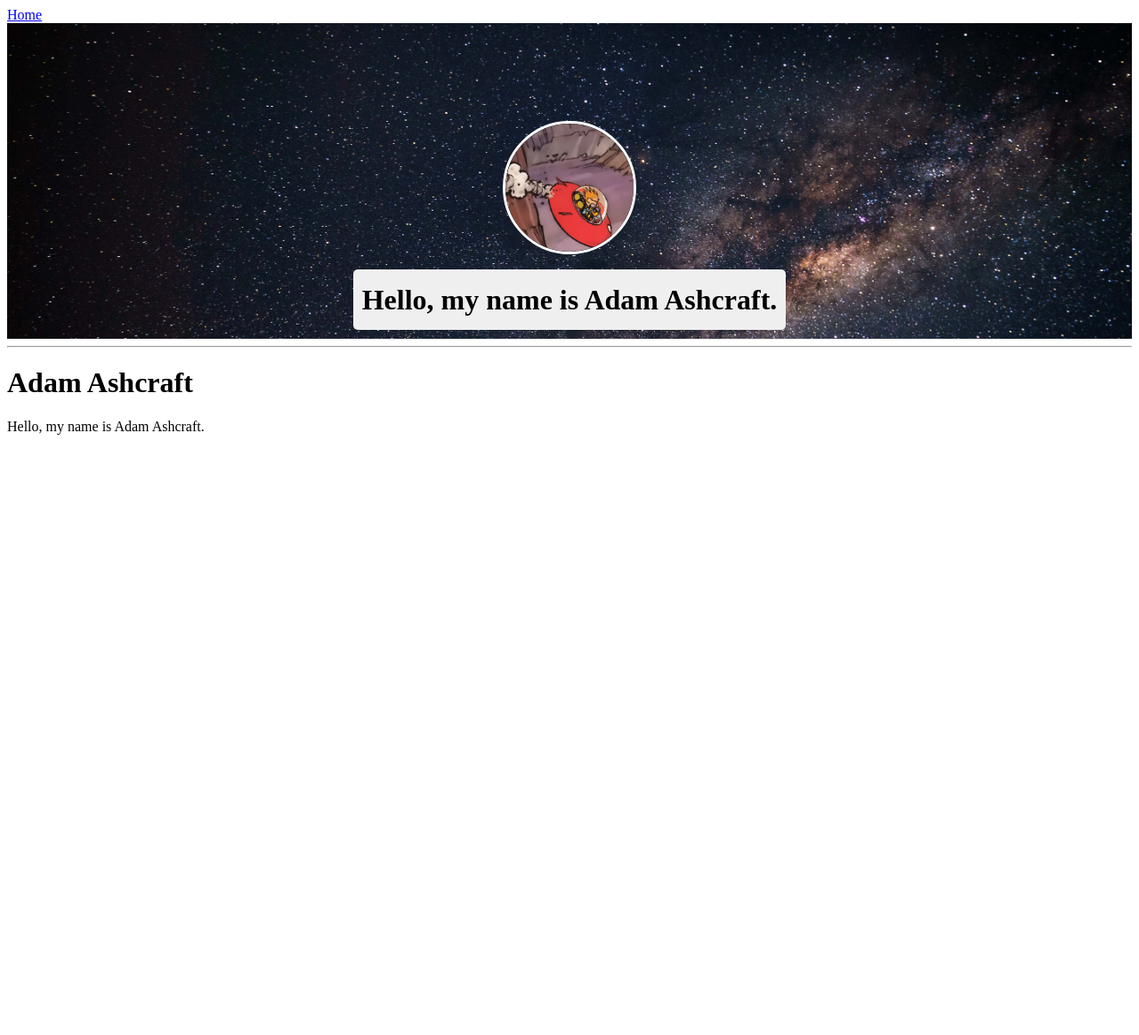
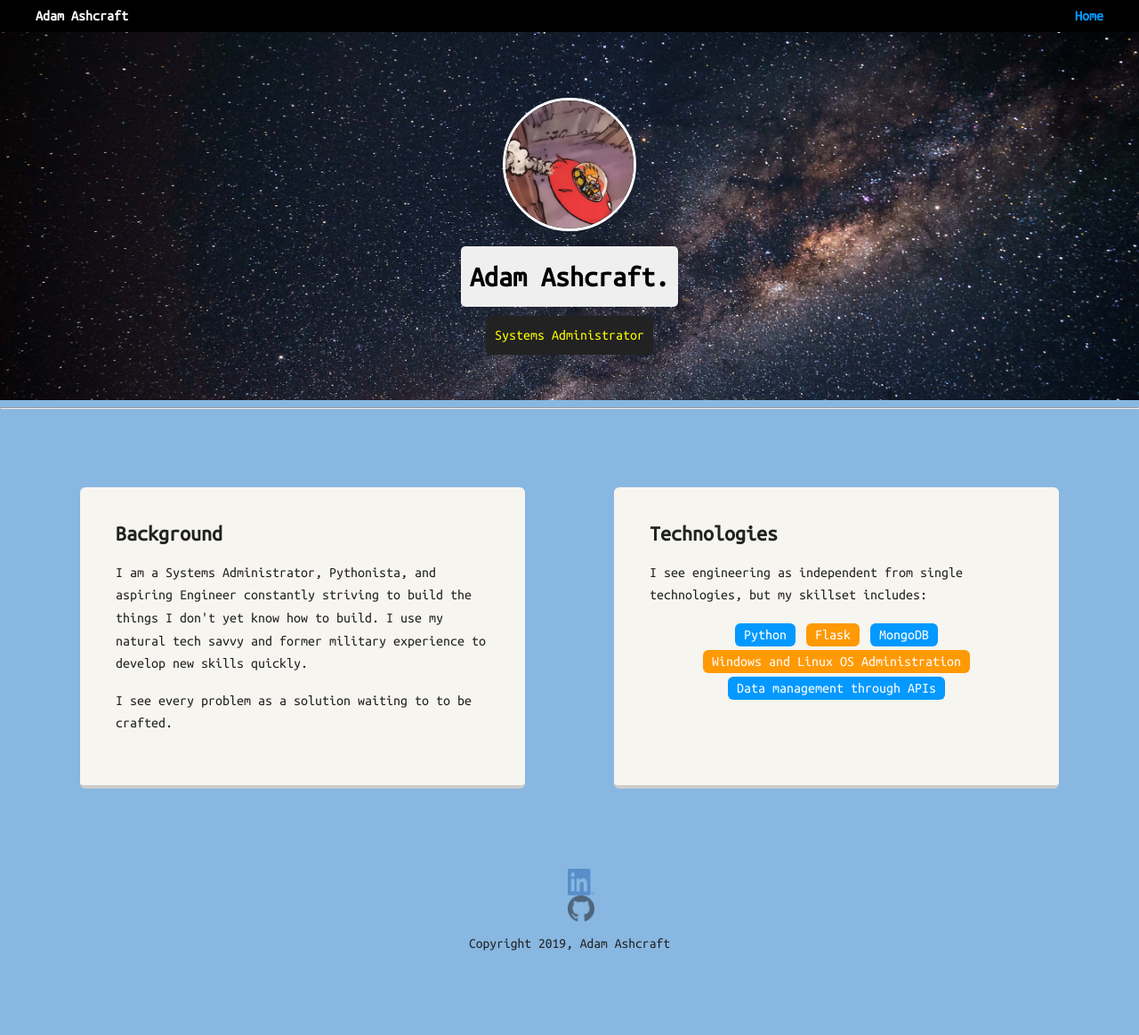
Before and after one commit to apashcraft/loveme, a Flask app: page / in a window 1280 px wide. Shown: the whole page at 89% size. Before the commit the page ends 489 px from the top, so only its background shows below. Run offline with Flask 2, Linux system fonts and the light colour scheme.

Commit message:
Added CSS

```diff
--- a/app/static/css/main.css
+++ b/app/static/css/main.css
@@ -3,6 +3,48 @@
 	box-sizing: border-box;
 }
 
+body {
+	margin: 0;
+	padding: 0;
+	text-align: center;
+	font-family: 'Ubuntu Mono', monospace;
+	color: #222;
+	background: #88b7e1;
+}
+/* Link Styles */
+a {
+	text-decoration: none;
+	color: #0499ff;
+}
+a:hover {
+	color: #6633ff;
+}
+/* Section Styles */
+.main-nav {
+	width: 100%;
+	background: black;
+	min-height: 30px;
+	padding: 10px;
+	position: fixed;
+	text-align: center;
+}
+.nav {
+	display: flex;
+	justify-content: space-around;
+	font-weight: 700;
+	list-style-type: none;
+	margin: 0 auto;
+	padding: 0;
+}
+.nav .name {
+	display: none;
+}
+.nav a {
+	transition: all .5s;
+}
+.nav a:hover {
+	color: white;
+}
 header {
 	text-align: center;
 	background: url("../images/milky_way.jpg") no-repeat top center;
@@ -32,3 +74,119 @@ header .profile-image: hover {
 	display: table;
 	margin: 10px auto;
 }
+
+.title {
+	background-color: #222;
+	color: yellow;
+}
+
+.card {
+	margin: 30px;
+	padding: 20px 40px 40px;
+	max-width: 500px;
+	text-align: left;
+	background: #f7f5f0;
+	border-bottom: 4px solid #ccc;
+	border-radius: 6px;
+}
+
+.card:hover {
+	border-color: #83bfa1;
+}
+
+ul.skills {
+	padding: 0;
+	text-align: center;
+}
+
+.skills li {
+	border-radius: 6px;
+	display: inline-block;
+	background: #ff9904;
+	color: white;
+	padding: 5px 10px;
+	margin: 2px;
+}
+
+.skills li:nth-child(odd) {
+	background: #0399ff;
+}
+
+footer {
+	width: 100%;
+	min-height: 30px;
+	padding: 20px 0 40px 20px;
+}
+
+footer .copyright {
+	top: -8px;
+	margin-right: 20px;
+	font-size: .75em;
+}
+
+footer ul {
+	list-style-type: none;
+	margin: 0;
+	padding: 0;
+}
+
+a.social {
+	display: inline-block;
+	text-indent: -9999px;
+	margin-left: 5px;
+	width: 30px;
+	height: 30px;
+	background-size: 30px 30px;
+	opacity: .5;
+	transition: all .25s;
+}
+a.linkedin {
+	background-image: url(../images/linkedin.png);
+}
+a.github {
+	background-image: url(../images/github.png);
+}
+a.social:hover {
+	opacity: 1;
+}
+.clearfix {
+	clear: both;
+}
+
+/* Styles for larger screens */
+@media screen and (min-width: 720px) {
+	.flex {
+		display: flex;
+		max-width: 1200px;
+		justify-content: space-around;
+		margin: 0 auto;
+	}
+
+	header {
+		min-height: 450px;
+	}
+
+	.nav {
+		max-width: 1200px;
+	}
+
+	.nav .name {
+		display: block;
+		margin-right: auto;
+		color: white;
+	}
+
+	main {
+		padding-top: 50px;
+	}
+
+	main p {
+		line-height: 1.6em;
+	}
+
+	footer {
+		font-size: 1.3em;
+		max-width: 1200px;
+		margin: 40px auto;
+	}
+}
--- a/app/templates/base.html
+++ b/app/templates/base.html
@@ -7,15 +7,21 @@
 		{% else %}
 		<title>Adam Ashcraft</title>
 		{% endif %}
+		<meta name="viewport" content="width=device-width, initial-scale=1.0'">
 		<link rel="stylesheet" href="{{ url_for('static', filename='css/main.css') }}">
+		<link href="https://fonts.googleapis.com/css?family=Ubuntu|Ubuntu+Condensed|Ubuntu+Mono&display=swap" rel="stylesheet">
 	</head>
 	<body>
-		<div>
-			<a href="{{ url_for('main.index') }}">Home</a>
+		<div class="main-nav">
+			<ul class="nav">
+				<li class="name">Adam Ashcraft</li>
+				<li><a href="{{ url_for('main.index') }}">Home</a></li>
+			</ul>
 		</div>
 		<header>
 			<img src="{{ url_for('static', filename='images/spaceman_spiff.jpg')}}" alt="Spaceman Spiff" class="profile-image">
-			<h1 class="tag name">Hello, my name is Adam Ashcraft.</h1>
+			<h1 class="tag name">Adam Ashcraft.</h1>
+			<p class="tag title">Systems Administrator</p>
 		</header>
 		<hr>
 		{% with messages = get_flashed_messages() %}
@@ -28,5 +34,11 @@
 		{% endif %}
 		{% endwith %}
 		{% block content %}{% endblock %}
+		<footer>
+			<ul>
+				<li><a href="https://www.linkedin.com/in/adamashcraft/" class="social linkedin">LinkedIn</a></li>
+				<li><a href="https://github.com/apashcraft" class="social github">Github</a></li>
+			</ul>
+			<p class="copyright">Copyright 2019, Adam Ashcraft</p>
 	</body>
 </html>
--- a/app/templates/index.html
+++ b/app/templates/index.html
@@ -1,8 +1,23 @@
 {% extends "base.html" %}
 
 {% block content %}
-	<div>
-		<h1>Adam Ashcraft</h1>
-		<p>Hello, my name is Adam Ashcraft.</p>
-	</div>
+	<main class="flex">
+		<div class="card">
+			<h2>Background</h2>
+			<p>I am a Systems Administrator, Pythonista, and aspiring Engineer constantly striving to build the things I don't yet know how to build. I use my natural tech savvy and former military experience to develop new skills quickly.</p>
+			<p>I see every problem as a solution waiting to to be crafted.</p>
+		</div>
+
+		<div class="card">
+			<h2>Technologies</h2>
+			<p>I see engineering as independent from single technologies, but my skillset includes:</p>
+			<ul class="skills">
+				<li>Python</li>
+				<li>Flask</li>
+				<li>MongoDB</li>
+				<li>Windows and Linux OS Administration</li>
+				<li>Data management through APIs</li>
+			</ul>
+		</div>
+	</main>
 {% endblock %}
```
Also changed, not shown: app/static/images/github.png (added), app/static/images/linkedin.png (added).
